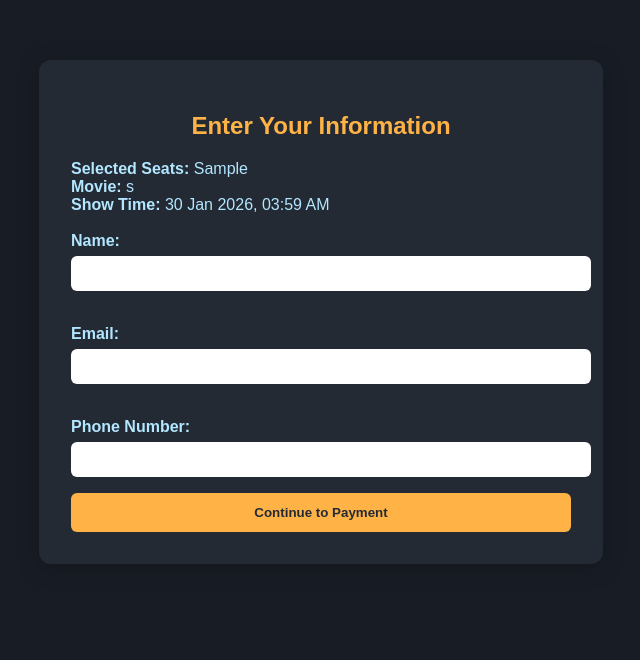
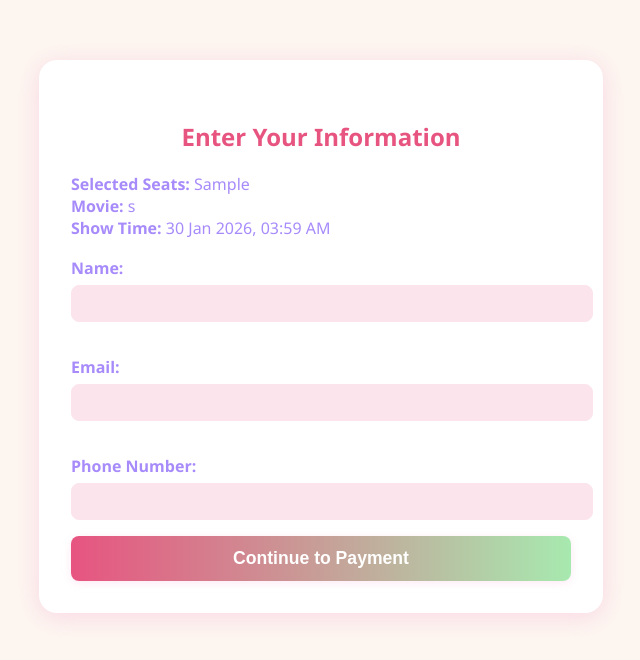
Before and after one commit to Rithish4610/movie-ticket-booking, a Flask app: template app/templates/user_info.html in a window 1280 px wide. Shown: the top 660 px of the page, without its empty margins (319-959 px from the left). Run offline with Flask 3, Linux system fonts and the light colour scheme; tables that the repository leaves empty hold one stand-in row (values such as "Sample post"); the template is opened without the code that fills it: values that come from a table or form of the project are taken from there, most other values are stand-ins (such as "Sample title", 1, 10 or a date in 2020).

Commit message:
the entier web site change ui

```diff
--- a/app/templates/user_info.html
+++ b/app/templates/user_info.html
@@ -5,14 +5,59 @@
     <meta name="viewport" content="width=device-width, initial-scale=1.0">
     <title>User Information | Movie Ticket Booking</title>
     <style>
-        body { font-family: Arial, sans-serif; background: #181c24; color: #fff; margin: 0; }
-        .container { max-width: 500px; margin: 60px auto; background: #232a34; border-radius: 12px; box-shadow: 0 4px 24px #0003; padding: 32px; }
-        h2 { color: #ffb347; text-align: center; }
-        label { display: block; margin: 18px 0 6px; color: #b3e6ff; font-weight: bold; }
-        input[type="text"], input[type="email"], input[type="tel"] { width: 100%; padding: 10px; border-radius: 6px; border: none; margin-bottom: 16px; }
-        button { background: #ffb347; color: #232a34; border: none; padding: 12px 32px; border-radius: 6px; font-weight: bold; cursor: pointer; transition: background 0.2s; width: 100%; }
-        button:hover { background: #ff8800; }
-        .seats-list { color: #b3e6ff; margin-bottom: 18px; }
+        body {
+            font-family: 'Segoe UI', Arial, sans-serif;
+            background: #fdf6f0;
+            color: #222;
+            margin: 0;
+        }
+        .container {
+            max-width: 500px;
+            margin: 60px auto;
+            background: #fff;
+            border-radius: 18px;
+            box-shadow: 0 4px 24px #f7c8e0aa;
+            padding: 40px 32px 32px 32px;
+        }
+        h2 {
+            color: #e75480;
+            text-align: center;
+        }
+        label {
+            display: block;
+            margin: 18px 0 6px;
+            color: #a78bfa;
+            font-weight: bold;
+        }
+        input[type="text"], input[type="email"], input[type="tel"] {
+            width: 100%;
+            padding: 10px;
+            border-radius: 8px;
+            border: 1px solid #fce4ec;
+            margin-bottom: 16px;
+            background: #fce4ec;
+            color: #222;
+        }
+        button {
+            background: linear-gradient(90deg, #e75480 0%, #a7e9af 100%);
+            color: #fff;
+            border: none;
+            padding: 12px 32px;
+            border-radius: 8px;
+            font-weight: bold;
+            cursor: pointer;
+            transition: background 0.2s;
+            width: 100%;
+            font-size: 1.1em;
+            box-shadow: 0 2px 8px #f7c8e066;
+        }
+        button:hover {
+            background: linear-gradient(90deg, #a78bfa 0%, #e75480 100%);
+        }
+        .seats-list {
+            color: #a78bfa;
+            margin-bottom: 18px;
+        }
     </style>
 </head>
 <body>
```
Also changed, not shown: app/templates/add_movie.html (+48 -7 lines), app/templates/home.html (+37 -7 lines), app/templates/movies.html (+36 -7 lines), app/templates/movies_by_date.html (+40 -8 lines).
